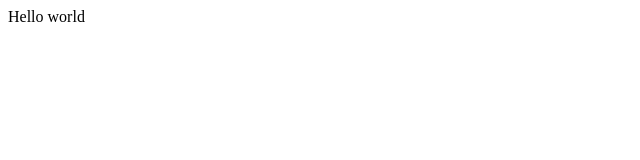
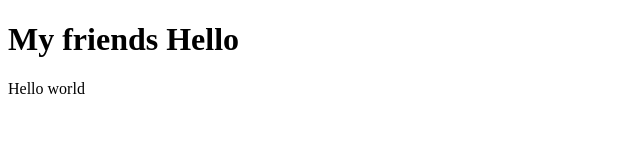
Before and after one commit to Firdavs0007/Hello, a plain HTML site: page Hello.html in a window 1280 px wide. Shown: the whole page, without its empty margins (0-640 px from the left). Drawn offline with Linux system fonts and the light colour scheme.

Commit message:
Add a heading

```diff
--- a/Hello.html
+++ b/Hello.html
@@ -4,6 +4,7 @@
 	<title>Hello </title>
 </head>
 <body>
+	<h1>My friends Hello</h1>
 Hello world
 </body>
 </html>
```
